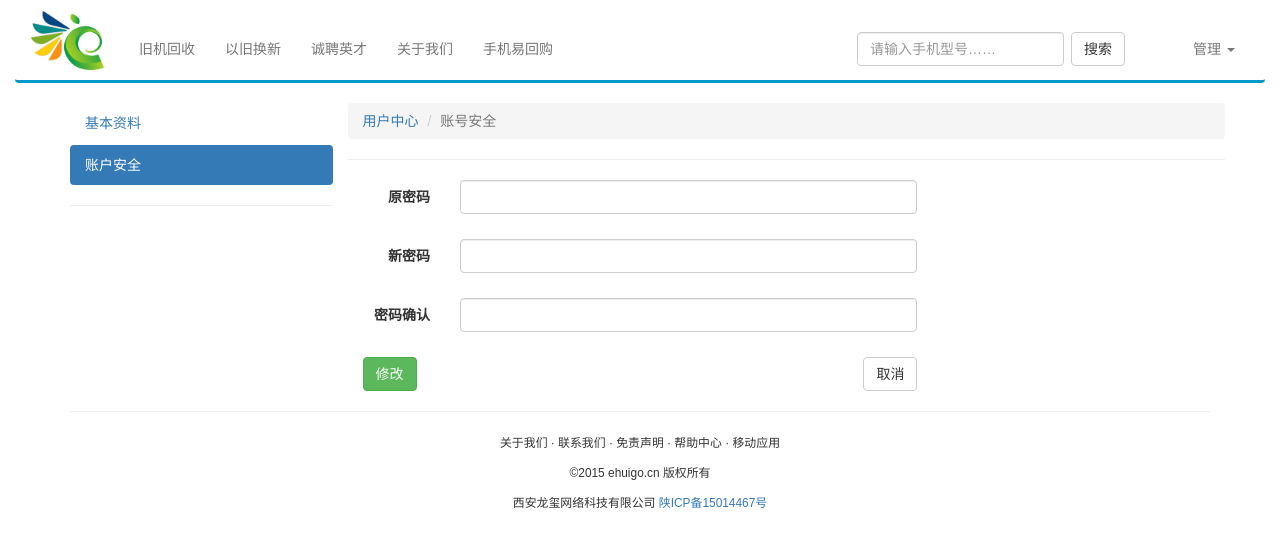
After one commit to whypro/ehuigo, a Flask app: page /account/1/security/edit/ in a window 1280 px wide. The commit adds this page. Shown: the top 547 px of the page. Run offline with Flask 2, Linux system fonts and the light colour scheme; a user stored in the database is signed in; some libraries are stand-ins or nearby versions.

Commit message:
增加产品分类。

```diff
--- a/ehuigo/models/__init__.py
+++ b/ehuigo/models/__init__.py
@@ -1,2 +1,2 @@
-from .item import Manufacturer, Product, Question, Answer, ProductQuestion, ProductAnswer, Price
+from .item import Manufacturer, Product, Question, Answer, ProductQuestion, ProductAnswer, Price, Category
 from .account import User, UserStatus
--- /dev/null
+++ b/ehuigo/templates/account/security_edit.html
@@ -0,0 +1,62 @@
+{% extends '_base.html' %}
+{% block subtitle %}账号安全{% endblock %}
+{% block page_content %}
+  <div class="row">
+    {% set sider_active = 'security' %}
+    {% include 'account/_sider.html' %}
+    <div class="col-md-9 col-sm-9">
+      <div class="row">
+        <ol class="breadcrumb">
+          <li><a>用户中心</a></li>
+          <li class="active">账号安全</li>
+        </ol>
+        <hr>
+      </div>
+      <div class="row">
+        <div class="col-md-8">
+          {% include '_flash.html' %}
+          <form class="form-horizontal" method="post" action="{{ url_for('account.edit_security', user_id=current_user.id) }}" id="edit-security-form">
+            <div class="form-group{% if form.password_old.errors %} has-error{% endif %}">
+              {{ form.password_old.label(class_='col-sm-2 control-label') }}
+              <div class="col-sm-10">
+                {{ form.password_old(class_='form-control') }}
+              </div>
+              <div class="col-md-offset-2 col-md-10">
+                <p class="help-block">{{ ', '.join(form.password_old.errors) }}</p>
+              </div>
+            </div>
+            <div class="form-group{% if form.password.errors %} has-error{% endif %}">
+              {{ form.password.label(class_='col-sm-2 control-label') }}
+              <div class="col-sm-10">
+                {{ form.password(class_='form-control') }}
+              </div>
+              <div class="col-md-offset-2 col-md-10">
+                <p class="help-block">{{ ', '.join(form.password.errors) }}</p>
+              </div>
+            </div>
+            <div class="form-group{% if form.password_confirm.errors %} has-error{% endif %}">
+              {{ form.password_confirm.label(class_='col-sm-2 control-label') }}
+              <div class="col-sm-10">
+                {{ form.password_confirm(class_='form-control') }}
+              </div>
+              <div class="col-md-offset-2 col-md-10">
+                <p class="help-block">{{ ', '.join(form.password_confirm.errors) }}</p>
+              </div>
+            </div>
+            {{ form.submit(class_='btn btn-success pull-left') }}
+            {{ form.hidden_tag() }}
+            <a href="" class="btn btn-default pull-right">取消</a>
+          </form>
+        </div>
+        <div class="col-md-4">
+        </div>
+      </div>
+    </div>
+  </div>
+{% endblock %}
+{% block page_scripts %}
+<script>
+    $(document).ready(function () {
+    });
+</script>
+{% endblock %}
--- a/ehuigo/templates/admin/_sider.html
+++ b/ehuigo/templates/admin/_sider.html
@@ -12,6 +12,9 @@
                         <li{% if sider_active == 'questions' %} class="active"{% endif %}>
                             <a href="{{ url_for('admin.show_questions') }}">选项管理</a>
                         </li>
+                        <li{% if sider_active == 'categories' %} class="active"{% endif %}>
+                            <a href="{{ url_for('admin.show_categories') }}">分类管理</a>
+                        </li>
                     </ul>
                     <hr />
                 </div>
--- a/ehuigo/templates/admin/questions.html
+++ b/ehuigo/templates/admin/questions.html
@@ -7,6 +7,12 @@
                 {% include 'admin/_sider.html' %}
 
                 <div class="col-md-9 col-sm-9">
+                    <div class="row">
+                      <ol class="breadcrumb">
+                        <li class="active">分类管理</li>
+                      </ol>
+                      <hr>
+                    </div>
                     <div class="row">
                         <ul class="nav nav-tabs">
                             <li role="presentation"{% if category == 'recycle' %} class="active"{% endif %}><a href="{{ url_for('admin.show_questions', category='recycle') }}">旧机回收</a></li>
```
Also changed, not shown: ehuigo/models/item.py (+8 -0 lines), ehuigo/templates/admin/categories.html (added, +48 -0 lines), ehuigo/templates/admin/product_detail.html (+11 -0 lines), ehuigo/views/admin.py (+28 -2 lines).
